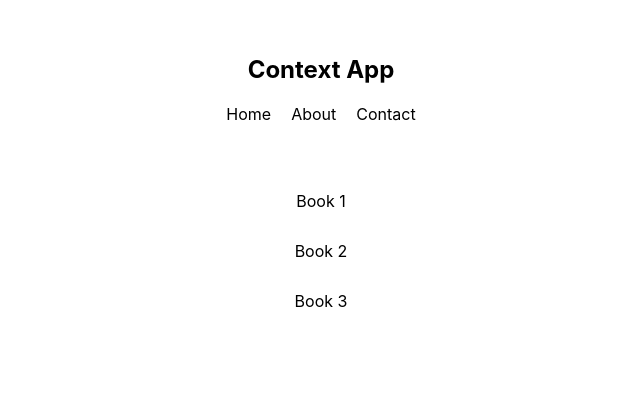
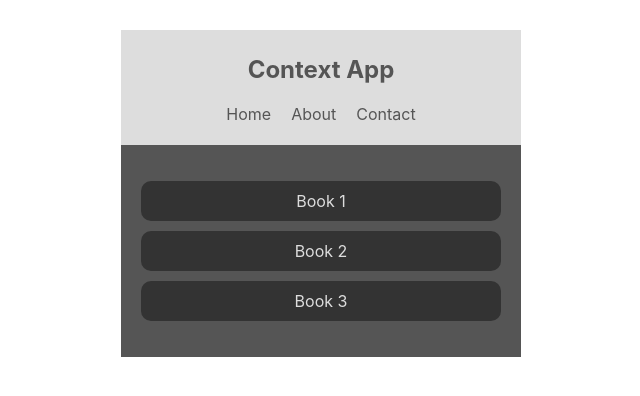
Before and after one commit to pohern/context-hooks, a React (Create React App) app: page / in a window 1280 px wide. Shown: the top 396 px of the page, without its empty margins (319-959 px from the left). Built offline with nearby package versions, Linux system fonts and the light colour scheme.

Commit message:
update styling dynamically

```diff
--- a/src/components/BookList.js
+++ b/src/components/BookList.js
@@ -1,14 +1,20 @@
 import React, { Component } from 'react'
+import { ThemeContext } from '../contexts/ThemeContext';
 
 class BookList extends Component {
-
+    static contextType = ThemeContext
     render() {
+        const { isLight, light, dark } = this.context
+        const theme = isLight ? light : dark
         return (
-          <div className='book-list'>
+          <div
+            className='book-list'
+            style={{ color: theme.syntax, background: theme.bg }}
+          >
             <ul>
-              <li>Book 1</li>
-              <li>Book 2</li>
-              <li>Book 3</li>
+              <li style={{ background: theme.ui }}>Book 1</li>
+              <li style={{ background: theme.ui }}>Book 2</li>
+              <li style={{ background: theme.ui }}>Book 3</li>
             </ul>
           </div>
         );
--- a/src/components/NavBar.js
+++ b/src/components/NavBar.js
@@ -4,8 +4,10 @@
 class NavBar extends Component {
     static contextType = ThemeContext;
     render() {
+        const { isLightTheme, light, dark } = this.context
+        const theme = isLightTheme ? light : dark
         return (
-          <nav>
+          <nav style={{background: theme.ui, color: theme.syntax}}>
             <h1>Context App</h1>
             <ul>
               <li>Home</li>
```
